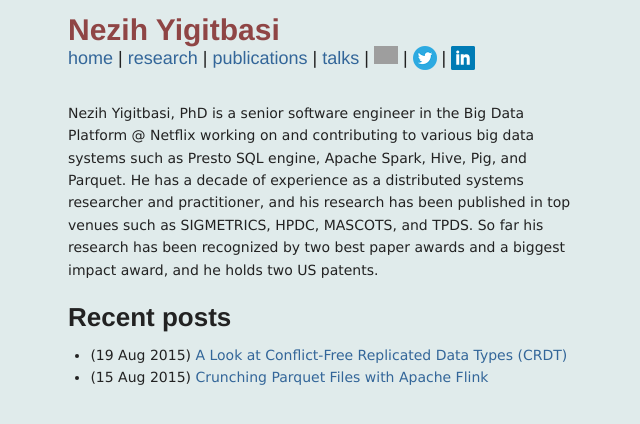
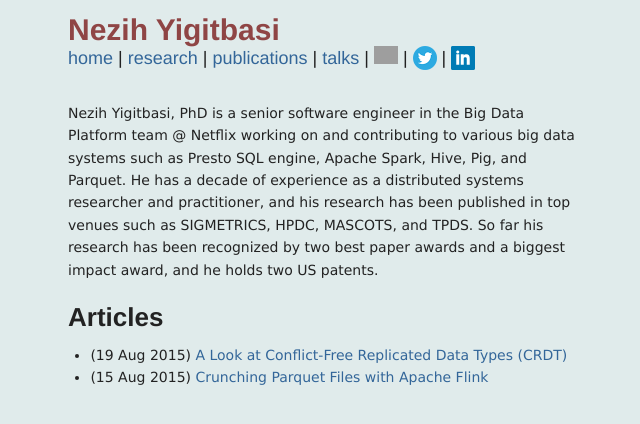
Before and after one commit to nezihyigitbasi/nezihyigitbasi.github.io, a Jekyll site: the page built from index.html, in a window 1280 px wide. Shown: the top 424 px of the page, without its empty margins (316-956 px from the left). Built offline with Jekyll 4.4.1, drawn with Linux system fonts in a browser that asks for light colours; grey boxes are pictures that could not be loaded.

Commit message:
fix wording

```diff
--- a/index.html
+++ b/index.html
@@ -3,12 +3,12 @@
 title: Online Writing
 ---
 
-Nezih Yigitbasi, PhD is a senior software engineer in the Big Data Platform @ Netflix working on and contributing to various big data systems such as Presto SQL engine, Apache Spark, Hive, Pig, and Parquet. He has a decade of experience as a distributed systems researcher and practitioner, and his research has been published in top venues such as SIGMETRICS, HPDC, MASCOTS, and TPDS. So far his research has been recognized by two best paper awards and a biggest impact award, and he holds two US patents.
+Nezih Yigitbasi, PhD is a senior software engineer in the Big Data Platform team @ Netflix working on and contributing to various big data systems such as Presto SQL engine, Apache Spark, Hive, Pig, and Parquet. He has a decade of experience as a distributed systems researcher and practitioner, and his research has been published in top venues such as SIGMETRICS, HPDC, MASCOTS, and TPDS. So far his research has been recognized by two best paper awards and a biggest impact award, and he holds two US patents.
 
 <br/>
 <br/>
 
-<h1>Recent posts</h1>
+<h1>Articles</h1>
 
   <ul class="new posts">
     {% for post in site.posts limit:5 %}
```
